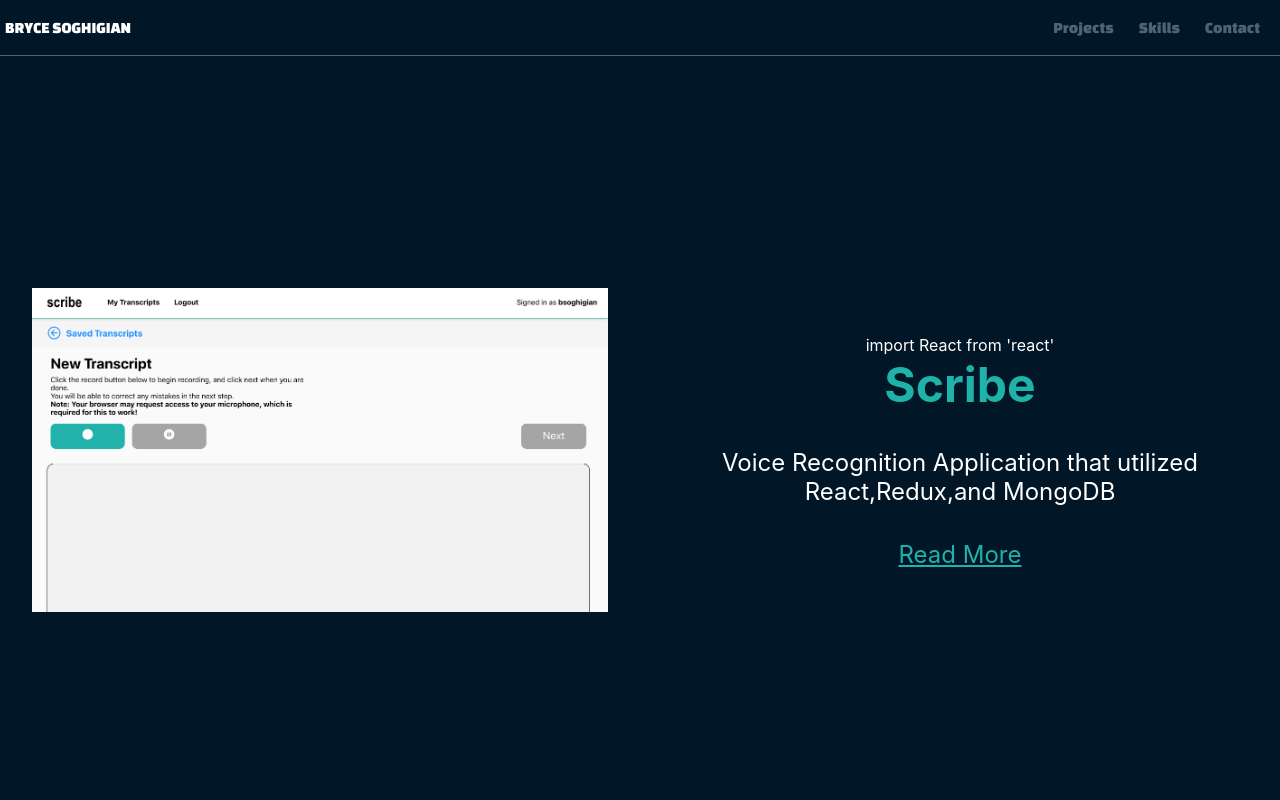
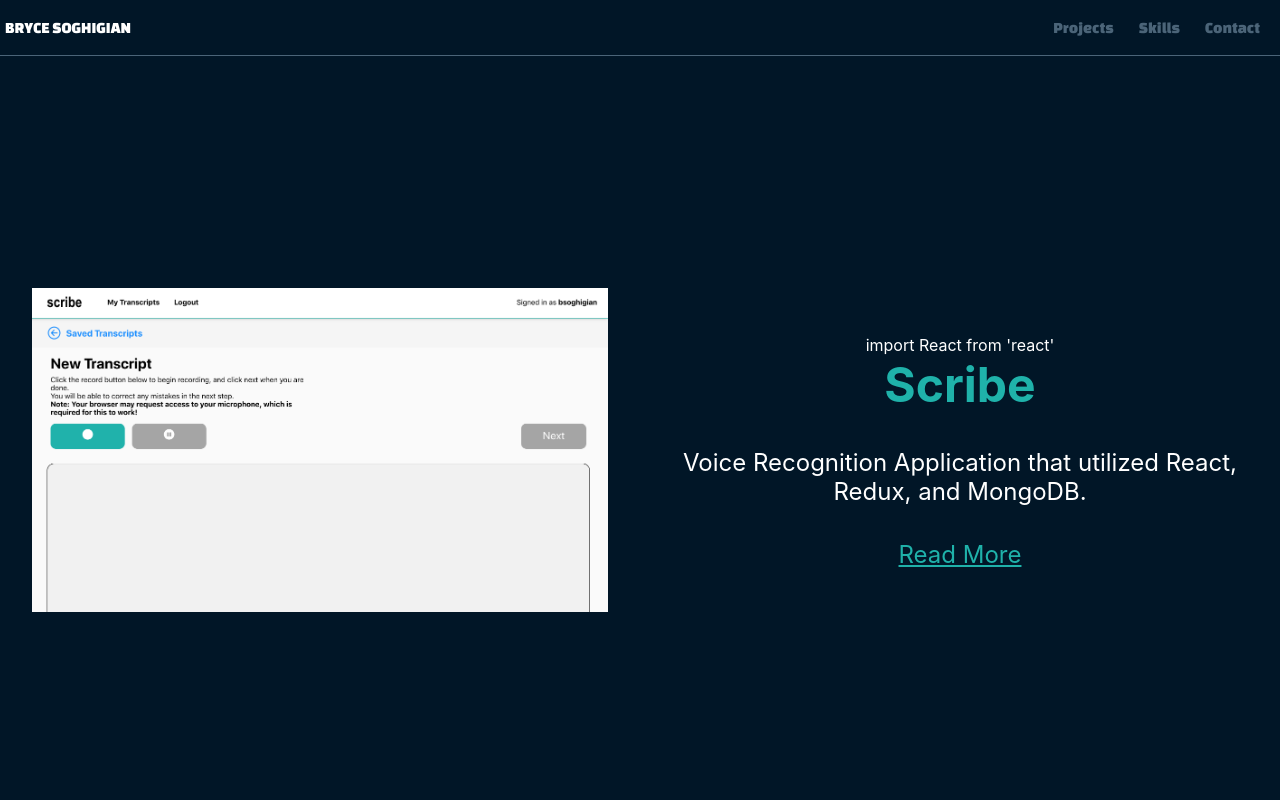
Before and after one commit to Bryce-Soghigian/frontend-portfolio, a React (Create React App) app: page /Projects in a window 1280 px wide. Shown: the top 800 px of the page. Built offline with nearby package versions, Linux system fonts and the light colour scheme.

Commit message:
fixed locally

```diff
--- a/src/Components/Navbar/Navbar.js
+++ b/src/Components/Navbar/Navbar.js
@@ -3,7 +3,7 @@ import { Link } from "react-router-dom";
 import styled from "styled-components";
 const Container = styled.div`
   display: flex;
-  width: calc(100vw - (100vw - 100%));
+  width: 100vw;
   height: 7vh;
   background: #011627;
   /* border-bottom: 5px #4B6478; */
--- a/src/Components/Projects/Projects.js
+++ b/src/Components/Projects/Projects.js
@@ -8,7 +8,9 @@ import Node from "./node.png";
 import CMT from "./Game.png";
 import Crime from "./Crime.png";
 import scribe from "./scribe.png";
-const ComponentContainer = styled.div``;
+const ComponentContainer = styled.div`
+width:100vw;
+`;
 const ProjectContainer = styled.div`
   background: #011627;
   height: 93vh;
@@ -226,7 +228,7 @@ export default function Projects() {
           </Typist>
           <ScribeTitle>Scribe</ScribeTitle>
           <DescriptionRight>
-            Voice Recognition Application that utilized React,Redux,and MongoDB
+            Voice Recognition Application that utilized React, Redux, and MongoDB.
           </DescriptionRight>
           <P4Info to="/Project4">Read More</P4Info>
         </ProjectTwoRight>
@@ -238,7 +240,7 @@ export default function Projects() {
           </Typist>
           <CMTTitle>CMT9941</CMTTitle>
           <Description>
-            A Horror/Puzzle Game Made With ThreeJS,React,Django
+            A Horror/Puzzle Game Made With ThreeJS, React, Django
           </Description>
           <P1info to="/Project1">Read More</P1info>
         </ProjectOneLeft>
@@ -263,7 +265,7 @@ export default function Projects() {
           </Typist>
           <CrimeStatsTitle>Crime Statistics App</CrimeStatsTitle>
           <DescriptionRight>
-            Crime Statistics Application with testing,user habit tracking, and
+            Crime Statistics Application with testing, user habit tracking, and
             user analytics
           </DescriptionRight>
           <P2Info to="/Project2">Read More</P2Info>
```
